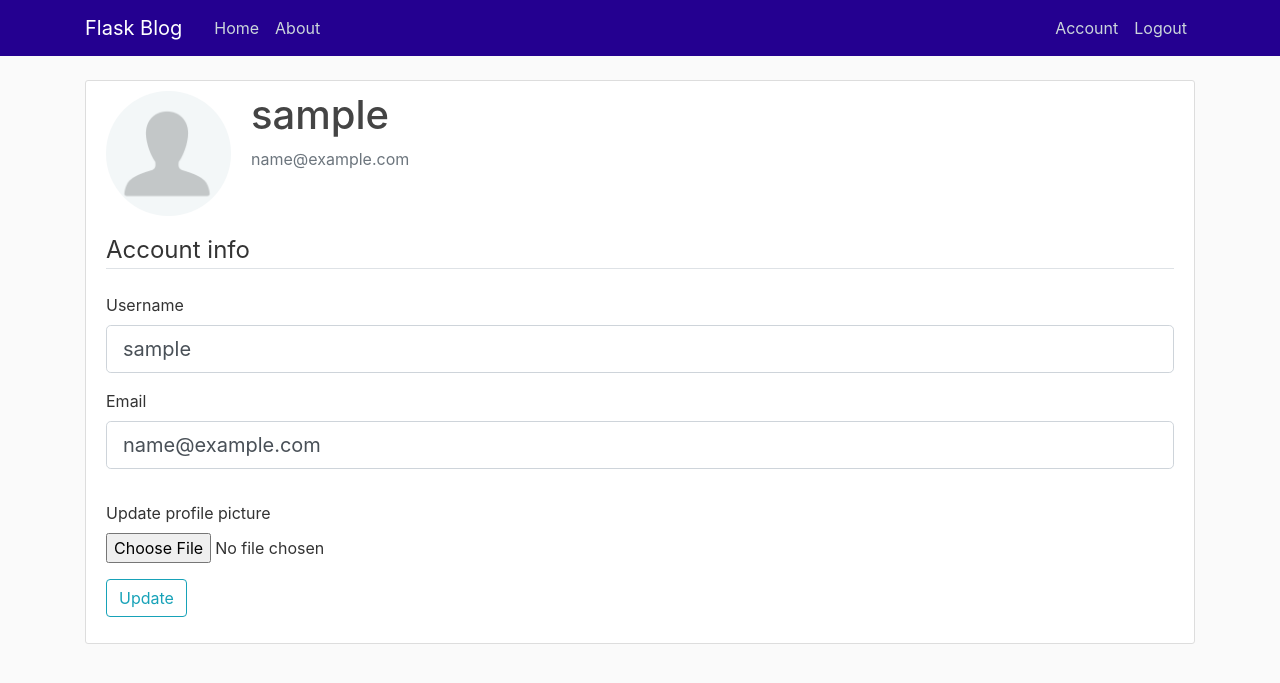
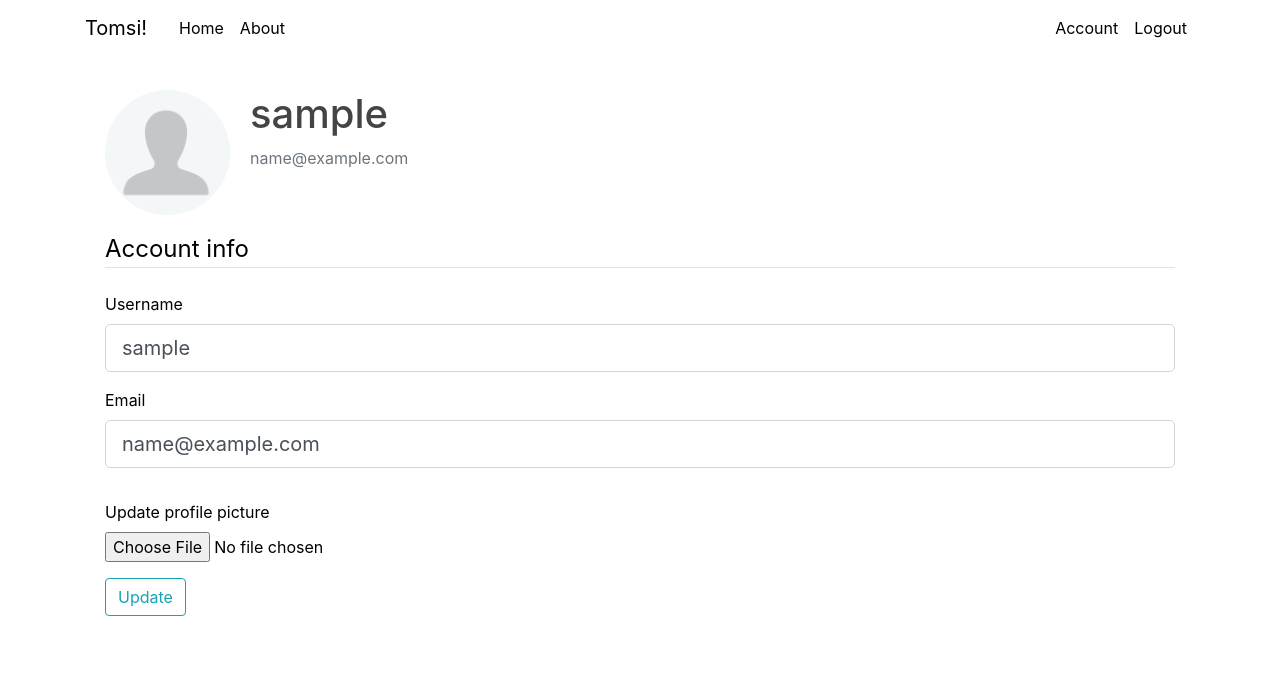
Before and after one commit to TomekQ13/LetterToSanta, a Flask app: page /account in a window 1280 px wide. Shown: the top 683 px of the page. Run offline with Flask 2, Linux system fonts and the light colour scheme; the visitor is signed in with stand-in values (Sample User, id 1); data comes from the database, SQL or seed files in the repository; both versions use the stored data as it was after the commit; data that the repository does not hold is empty; some libraries are stand-ins or nearby versions.

Commit message:
style changes

```diff
--- a/blog/static/main.css
+++ b/blog/static/main.css
@@ -1,6 +1,6 @@
 body {
-    background: #fafafa;
-    color: #333333;
+    background: #ffffff;
+    color: #000000;
     margin-top: 5rem;
   }
 
@@ -9,15 +9,15 @@ body {
   }
 
   .bg-steel {
-    background-color: #240090;
+    background-color: #ffffff;
   }
 
   .site-header .navbar-nav .nav-link {
-    color: #cbd5db;
+    color: #000000;
   }
 
   .site-header .navbar-nav .nav-link:hover {
-    color: #ffffff;
+    color:  #a3a3a3;
   }
 
   .site-header .navbar-nav .nav-link.active {
@@ -27,7 +27,6 @@ body {
   .content-section {
     background: #ffffff;
     padding: 10px 20px;
-    border: 1px solid #dddddd;
     border-radius: 3px;
     margin-bottom: 20px;
   }
@@ -37,7 +36,7 @@ body {
   }
 
   a.article-title:hover {
-    color: #0059a7;
+    color: #a3a3a3;
     text-decoration: none;
   }
 
@@ -55,11 +54,6 @@ body {
     padding-bottom: 1px;
     margin-bottom: 4px;
     border-bottom: 1px solid #e3e3e3
-  }
-
-  .article-metadata a:hover {
-    color: #333;
-    text-decoration: none;
   }
 
   .article-svg {
@@ -80,7 +74,69 @@ body {
   }
 
   .btn-info {
+    color: #000000;
+    background-color: #ffffff;
+    border-color: #000000;
+  }
+
+  .navbar-dark .navbar-brand {
+    color: #000000;
+  }
+
+  .navbar-dark:hover .navbar-brand:hover {
+    color: #a3a3a3;
+  }
+
+  .btn-primary {
+    color: #000000;
+    background-color: #ffffff;
+    border-color: #000000;
+  }
+
+  .btn-primary:hover {
     color: #ffffff;
-    background-color: #240090;
-    border-color: #240090;
+    background-color: #000000;
+    border-color: #000000;
   }
+
+  .btn-danger {
+    color: #dc3545;
+    background-color: #ffffff;
+    border-color: #dc3545;
+  }
+
+  .btn-danger:hover {
+    color: #ffffff;
+    background-color: #dc3545;
+    border-color: #dc3545;
+  }
+
+  .btn-secondary {
+    color: #6c757d;
+    background-color: #ffffff;
+    border-color: #6c757d;
+  }
+
+  .btn-secondary:hover {
+    color: #ffffff;
+    background-color: #000000;
+    border-color: #000000;
+  }
+
+  .btn-secondary a:hover {
+    color: #ffffff;
+    background-color: #000000;
+    border-color: #000000;
+  }
+
+  .btn-info {
+    color: #000000;
+    background-color: #ffffff;
+    border-color: #000000;
+  }
+
+  .btn-info:hover {
+    color: #ffffff;
+    background-color: #616060;
+    border-color: #616060;
+  }
--- a/blog/templates/layout.html
+++ b/blog/templates/layout.html
@@ -11,16 +11,16 @@
     <link rel="stylesheet" type="text/css" href="{{ url_for('static', filename='main.css') }}">
 
     {% if title %}
-        <title>Flask Blog - {{ title }}</title>
+        <title>Blog - {{ title }}</title>
     {% else %}
-        <title>Flask Blog</title>
+        <title>Blog</title>
     {% endif %}
 </head>
 <body>
     <header class="site-header">
         <nav class="navbar navbar-expand-md navbar-dark bg-steel fixed-top">
             <div class="container">
-                <a class="navbar-brand mr-4" href="/">Flask Blog</a>
+                <a class="navbar-brand mr-4" href="/">Tomsi!</a>
                 <button class="navbar-toggler" type="button" data-toggle="collapse" data-target="#navbarToggle" aria-controls="navbarToggle" aria-expanded="false" aria-label="Toggle navigation">
                     <span class="navbar-toggler-icon"></span>
                 </button>
--- a/helper_script.py
+++ b/helper_script.py
@@ -5,4 +5,3 @@ app.app_context().push()
 
 from blog.models import User, Role, UserRoles, Comments
 tk = User.query.get(1)
-#some chagnes 234
```
Also changed, not shown: blog/site.db.
